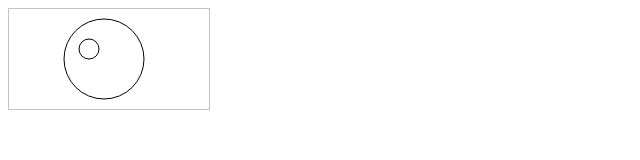
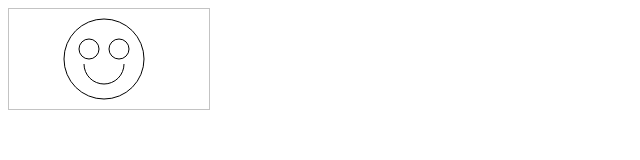
Before and after one commit to neilalejaga/neilalejaga.github.io, a plain HTML site: page activities/html5/canvas.html in a window 1280 px wide. Shown: the full height of the page, 0-640 px from the left. Drawn offline with Linux system fonts and the light colour scheme.

Commit message:
html malupet

```diff
--- a/activities/html5/canvas.html
+++ b/activities/html5/canvas.html
@@ -15,7 +15,15 @@
         ctx.beginPath();  //start drawing
         ctx.arc(80,40,10,0,2*Math.PI); //draw smaller cirle (because circle above is bigger)
         ctx.stroke();  //end drawing
+
+		ctx.beginPath();
+		ctx.arc(110,40,10,0,2*Math.PI);
+		ctx.stroke();
         ctx.closePath();
+
+		ctx.beginPath();
+		ctx.arc(95,55,20,0,1*Math.PI);
+		ctx.stroke();
         </script>
     </body>
 </html>
```
